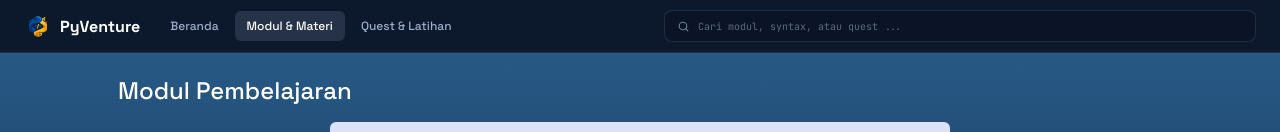
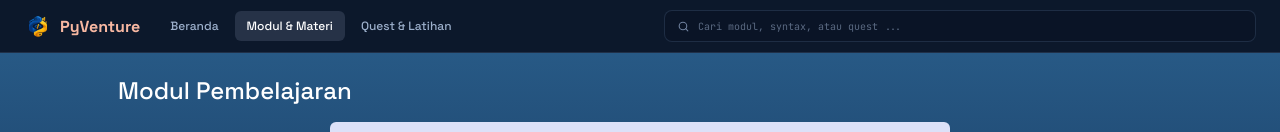
Before and after one commit to allkayyissu13-lgtm/PyVenture, a React (Vite) app in the folder FrontEnd/: page /modul in a window 1280 px wide. Shown: the top 132 px of the page. Built offline with nearby package versions, Linux system fonts and the light colour scheme.

Commit message:
Perkembangan terbaru dari frontend

```diff
--- a/FrontEnd/src/components/Navbar.css
+++ b/FrontEnd/src/components/Navbar.css
@@ -44,7 +44,7 @@
   gap: 8px;
   font-size: 16px;
   font-weight: 700;
-  color: #fff;
+  color: #F8B8A2;
   text-decoration: none;
 }
 
--- a/FrontEnd/src/pages/dashboardpage.css
+++ b/FrontEnd/src/pages/dashboardpage.css
@@ -97,7 +97,7 @@
   gap: 8px;
   font-size: 16px;
   font-weight: 700;
-  color: #fff;
+  color: #F8B8A2;
   text-decoration: none;
 }
 
--- a/FrontEnd/src/pages/learningpage.css
+++ b/FrontEnd/src/pages/learningpage.css
@@ -6,7 +6,7 @@
   flex-direction: column;
   background: linear-gradient(180deg, #2a5f8c 0%, #17375d 45%, #0b1830 100%);
   font-family: "Space Grotesk", "Segoe UI", Arial, sans-serif;
-  color: #fff;
+  color: #ffffff;
 }
 
 .learn-page *,
```
